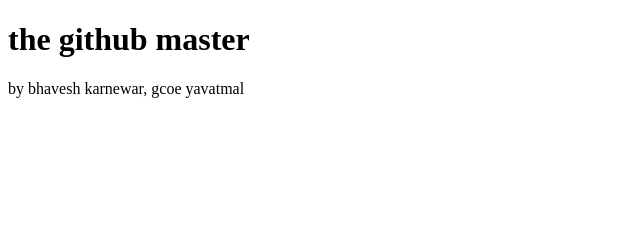
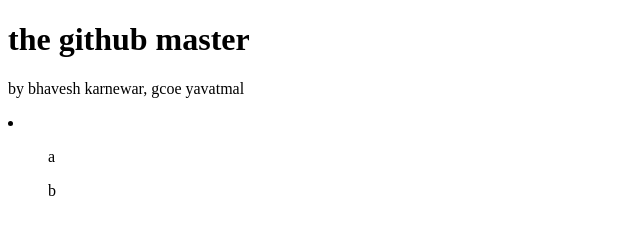
Before and after one commit to BhaveshKarnewar/Demo-repo, a plain HTML site: page index.html in a window 1280 px wide. Shown: the full height of the page, 0-640 px from the left. Drawn offline with Linux system fonts and the light colour scheme.

Commit message:
list added

```diff
--- a/index.html
+++ b/index.html
@@ -8,5 +8,13 @@
   <body>
     <h1>the github master</h1>
     <p>by bhavesh karnewar, gcoe yavatmal</p>
+    <li>
+      <ul>
+        a
+      </ul>
+      <ul>
+        b
+      </ul>
+    </li>
   </body>
 </html>
```
